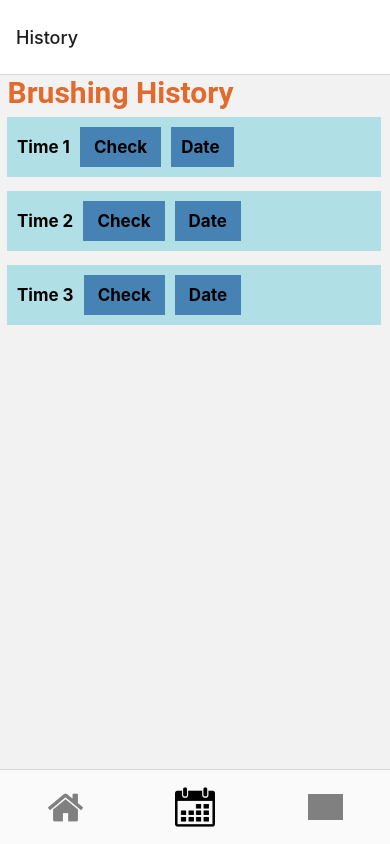
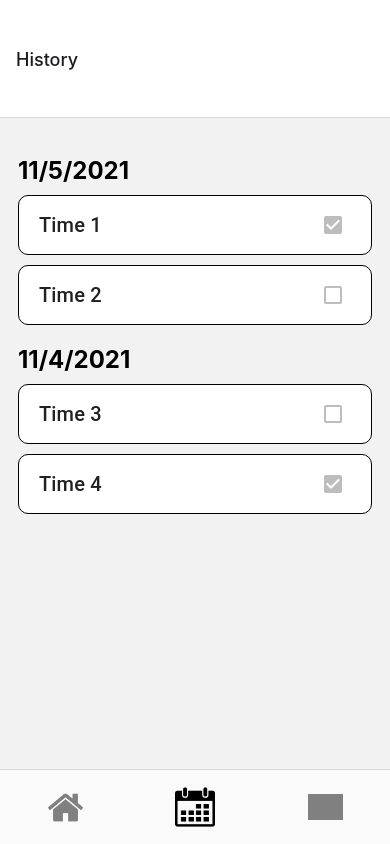
Before and after one commit to calvin-cs262-fall2021-teamF/Client, a React Native app: screen /History in a window 390 px wide. Built offline with nearby package versions, Linux system fonts and the light colour scheme; grey boxes are pictures that could not be loaded.

Commit message:
history page and other minor details

```diff
--- a/navigation/tabs.js
+++ b/navigation/tabs.js
@@ -58,7 +58,10 @@ const Tabs = () => {
                 }}
               />
             </View>
-          )
+          ),
+          headerStyle: {
+            height: 118
+          },
         }}
       />
       <Tab.Screen
--- a/pages/history/History.js
+++ b/pages/history/History.js
@@ -1,52 +1,42 @@
-import React, {useState} from 'react'
-import { StyleSheet, Text, TouchableOpacity, View } from 'react-native';
+import React, { useState } from 'react'
+import { Text, View } from 'react-native';
 import { historyStyles } from './historyStyles';
+import { Title, Checkbox } from 'react-native-paper'
 
 export default function HistoryScreen({ navigation }) {
-	const [input, setInput] = useState('');
 
 	return (
-		<View>
-			<Text style={historyStyles.h}> Brushing History</Text>
-
-			<Text style={historyStyles.div}>
-				Time 1
-
-				<TouchableOpacity style={historyStyles.btn}>
-					<Text> Check </Text>
-				</TouchableOpacity>
-
-				<TouchableOpacity style={historyStyles.btn}>
-					<Text>Date </Text>
-				</TouchableOpacity>
-
-			</Text>
-
-			<Text style={historyStyles.div}>
-				Time 2
-
-				<TouchableOpacity style={historyStyles.btn}>
-					<Text> Check </Text>
-				</TouchableOpacity>
-
-				<TouchableOpacity style={historyStyles.btn}>
-					<Text> Date </Text>
-				</TouchableOpacity>
-
-			</Text>
-
-			<Text style={historyStyles.div}>
-				Time 3
-
-				<TouchableOpacity style={historyStyles.btn}>
-					<Text> Check </Text>
-				</TouchableOpacity>
-
-				<TouchableOpacity style={historyStyles.btn}>
-					<Text> Date </Text>
-				</TouchableOpacity>
-
-			</Text>
+		<View style={historyStyles.container}>
+			<Text style={historyStyles.date}>11/5/2021</Text>
+			<View style={historyStyles.box}>
+				<Title>Time 1</Title>
+				<Checkbox
+					status={'checked'}
+					disabled={true}
+				/>
+			</View>
+			<View style={historyStyles.box}>
+				<Title>Time 2</Title>
+				<Checkbox
+					status={'unchecked'}
+					disabled={true}
+				/>
+			</View>
+			<Text style={historyStyles.date}>11/4/2021</Text>
+			<View style={historyStyles.box}>
+				<Title>Time 3</Title>
+				<Checkbox
+					status={'unchecked'}
+					disabled={true}
+				/>
+			</View>
+			<View style={historyStyles.box}>
+				<Title>Time 4</Title>
+				<Checkbox
+					status={'checked'}
+					disabled={true}
+				/>
+			</View>
 		</View>
 	);
 }
--- a/pages/history/historyStyles.js
+++ b/pages/history/historyStyles.js
@@ -2,27 +2,28 @@ import { StyleSheet } from 'react-native';
 
 export const historyStyles = StyleSheet.create({
 
-    h: {
-        fontSize: 30,
-        fontFamily: 'Roboto',
-        fontWeight: 'bold',
-        color: '#E26A2C'
+    container: {
+        margin: 18
     },
 
-    div: {
-        backgroundColor: 'powderblue',
-        padding: 10,
-        width: '96%',
-        color: 'black',
-        fontSize: 17,
+    box: {
+        flexDirection: 'row',
+        borderColor: 'black',
+        borderWidth: 1,
+        borderRadius: 10,
+        justifyContent: 'space-between',
+        backgroundColor: 'white',
+        alignItems: 'center',
+        paddingLeft: 20,
+        paddingRight: 20,
+        paddingTop: 5,
+        paddingBottom: 5,
+        marginTop: 10,
+        height: 60,
+    },
+    date: {
+        fontSize: 24,
         fontWeight: 'bold',
-        margin: 7,
-        // textAlign: "center"
-    },
-
-    btn: {
-        backgroundColor: 'steelblue',
-        padding: 10,
-        marginLeft: 10
-    },
+        marginTop: 20,
+    }
 })
--- a/pages/home/HomePage.js
+++ b/pages/home/HomePage.js
@@ -29,7 +29,7 @@ export default function Home({ navigation }) {
 						</View>
 					),
 					headerStyle: {
-						height: 100
+						height: 75
 					},
 				}}
 			/>
--- a/pages/profile/Profile.js
+++ b/pages/profile/Profile.js
@@ -28,9 +28,6 @@ export default function Profile() {
           headerStyle: {
             height: 75
           },
-          // headerTitle: () => (
-          //   <Text>Edit Profile</Text>
-          // )
         }}
       />
 
```
